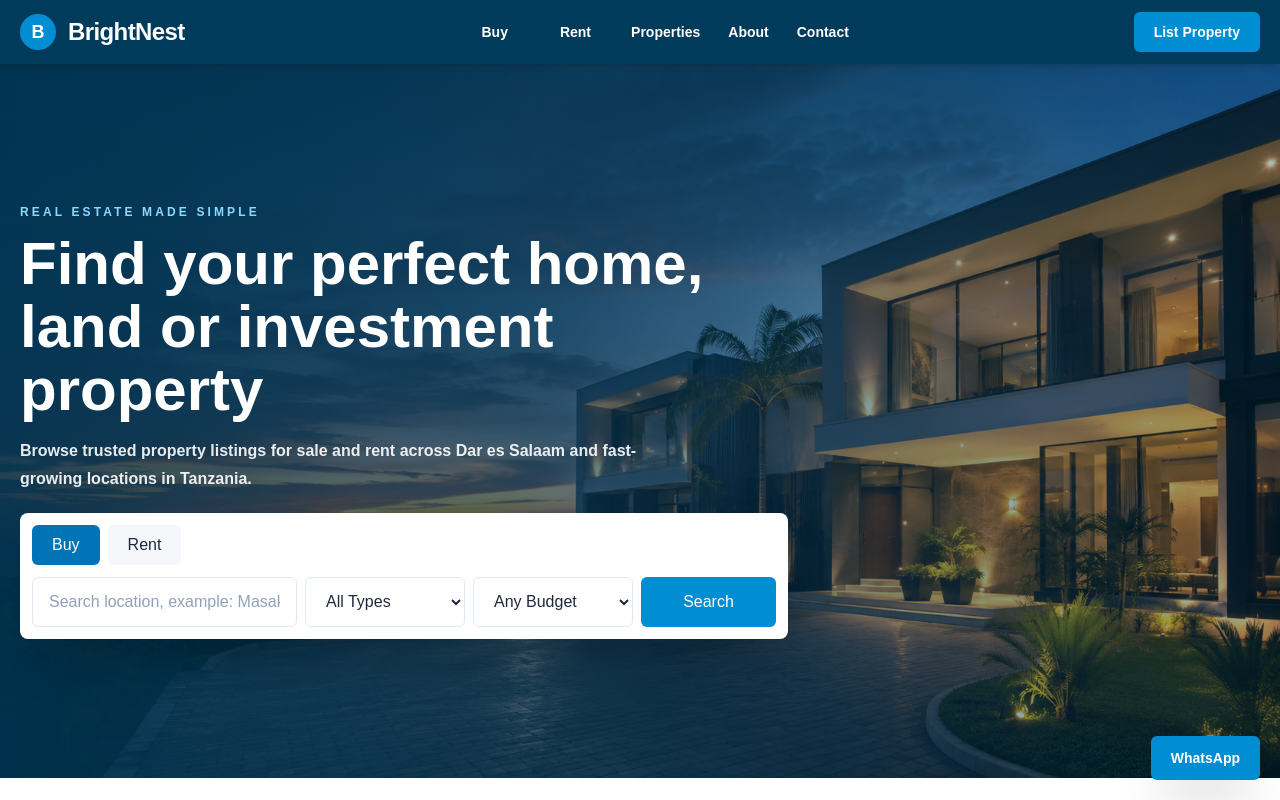
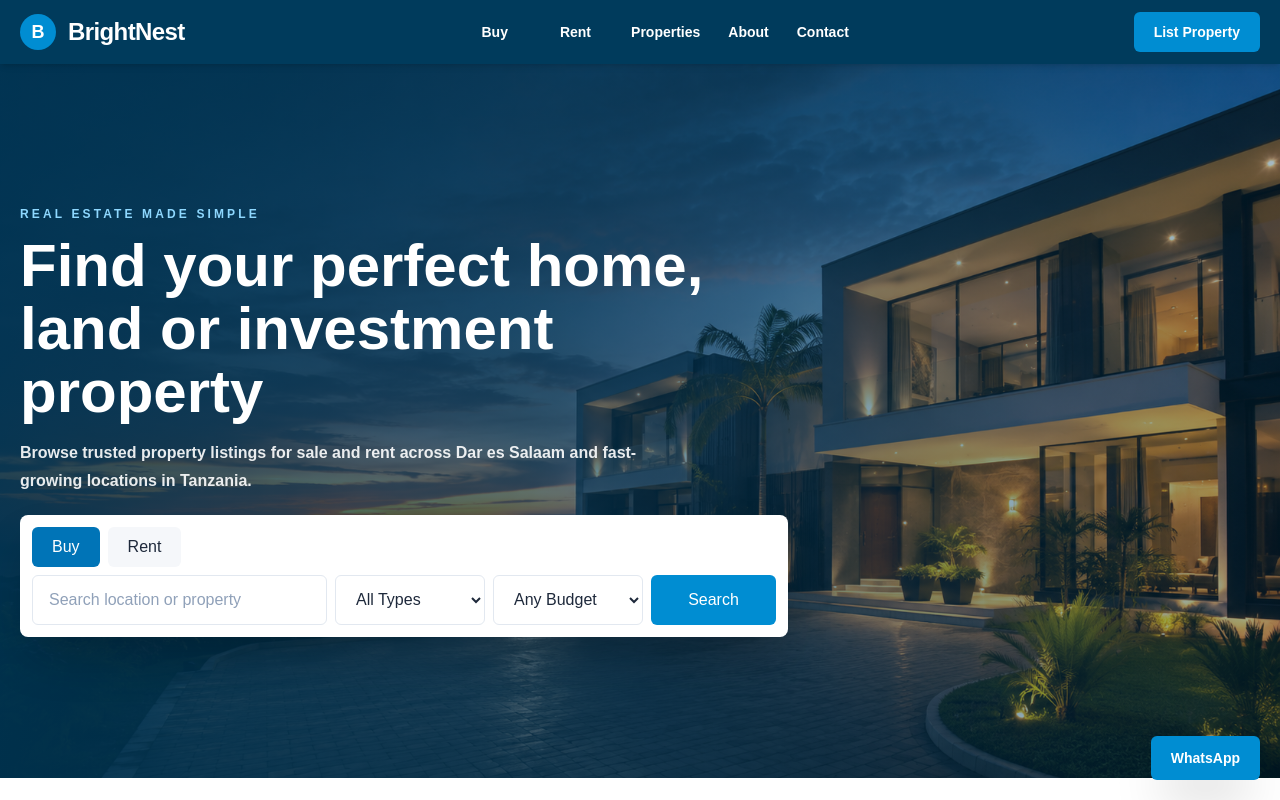
Before and after one commit to brianmichaelu/brightnest-realty, a Next.js app: page / in a window 1280 px wide. Shown: the top 800 px of the page. Built offline with nearby package versions, Linux system fonts and the light colour scheme.

Commit message:
Refactor SearchBox layout and update placeholders

```diff
--- a/components/SearchBox.tsx
+++ b/components/SearchBox.tsx
@@ -6,8 +6,8 @@ export default function SearchBox() {
   const [activeTab, setActiveTab] = useState<"Buy" | "Rent">("Buy");
 
   return (
-    <div className="w-full max-w-5xl rounded-lg bg-white p-3 shadow-2xl">
-      <div className="mb-3 flex gap-2">
+    <div className="w-full max-w-4xl rounded-lg bg-white p-3 shadow-2xl">
+      <div className="mb-2 flex gap-2">
         {(["Buy", "Rent"] as const).map((tab) => (
           <button
             key={tab}
@@ -23,10 +23,10 @@ export default function SearchBox() {
         ))}
       </div>
 
-      <div className="grid gap-2 lg:grid-cols-[1fr_160px_160px_135px]">
+      <div className="grid gap-2 lg:grid-cols-[1fr_150px_150px_125px]">
         <input
           type="text"
-          placeholder="Search location, example: Masaki, Mbezi Beach, Tegeta"
+          placeholder="Search location or property"
           className="rounded-md border border-slate-200 bg-white px-4 py-3 text-sm font-semibold text-[#1E293B] outline-none placeholder:text-slate-400 focus:border-[#008DD2]"
         />
 
```
